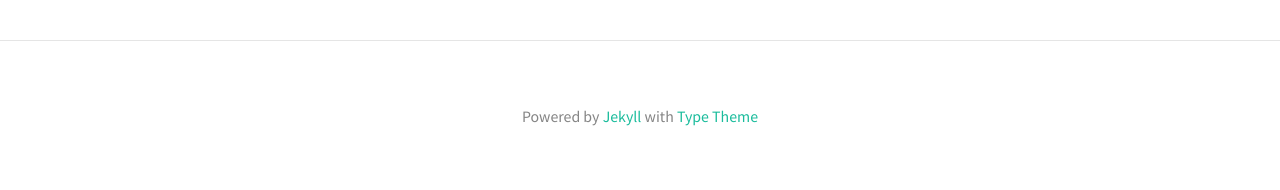
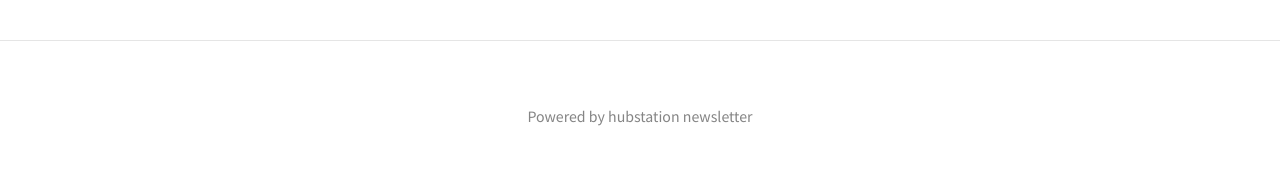
Before and after one commit to Hubstation/newsletter, a Jekyll site: the page built from index.html, in a window 1280 px wide. Shown: the part 1505-1695 px from the top of the page. Built offline with Jekyll 4.4.1, drawn with Linux system fonts in a browser that asks for light colours; nearby versions of some CDN libraries; the list of posts is cut into pages by our own code.

Commit message:
Update _config.yml

```diff
--- a/_config.yml
+++ b/_config.yml
@@ -1,6 +1,6 @@
 # SITE CONFIGURATION
-baseurl: "/type-theme"
-url: "https://rohanchandra.github.io/"
+baseurl: "/newsletter"
+url: "https://sangam14.github.io/"
 
 # THEME-SPECIFIC CONFIGURATION
 theme_settings:
@@ -18,8 +18,7 @@ theme_settings:
      <p>Remove all header text in <code>_config.yml</code> to disable this feature.</p>
   header_text_feature_image:
   footer_text: >
-   Powered by <a href="https://jekyllrb.com/">Jekyll</a> with <a href="https://github.com/rohanchandra/type-theme">Type Theme</a>
-
+   Powered by hubstation newsletter
   # Icons
   rss: false
   email_address: # Full email address, e.g. "sam@example.com"
@@ -29,7 +28,7 @@ theme_settings:
   facebook:
   flickr:
   gitlab:
-  github: "rohanchandra/type-theme"
+  github: ""
   gitter:
   google_plus:
   instagram:
```
